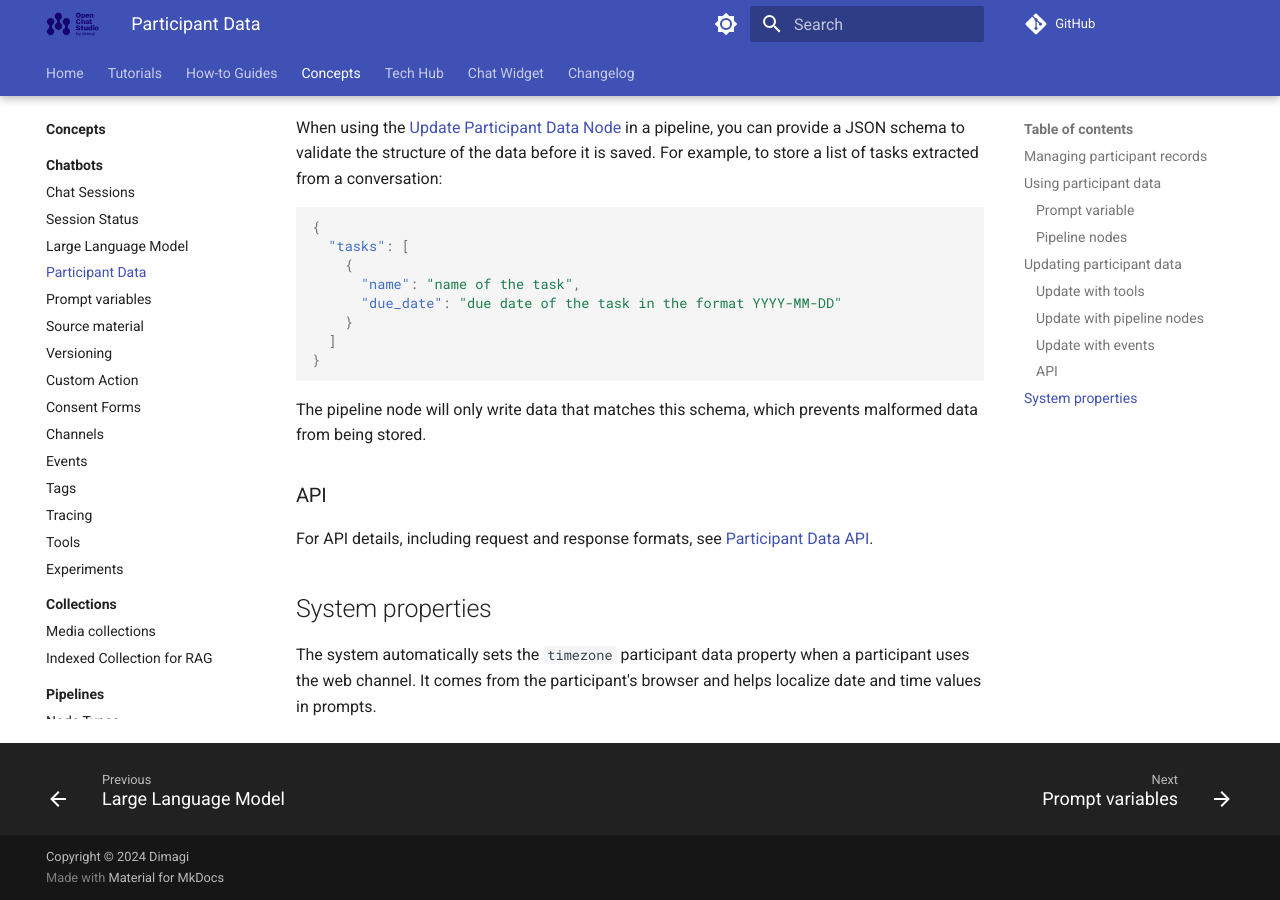
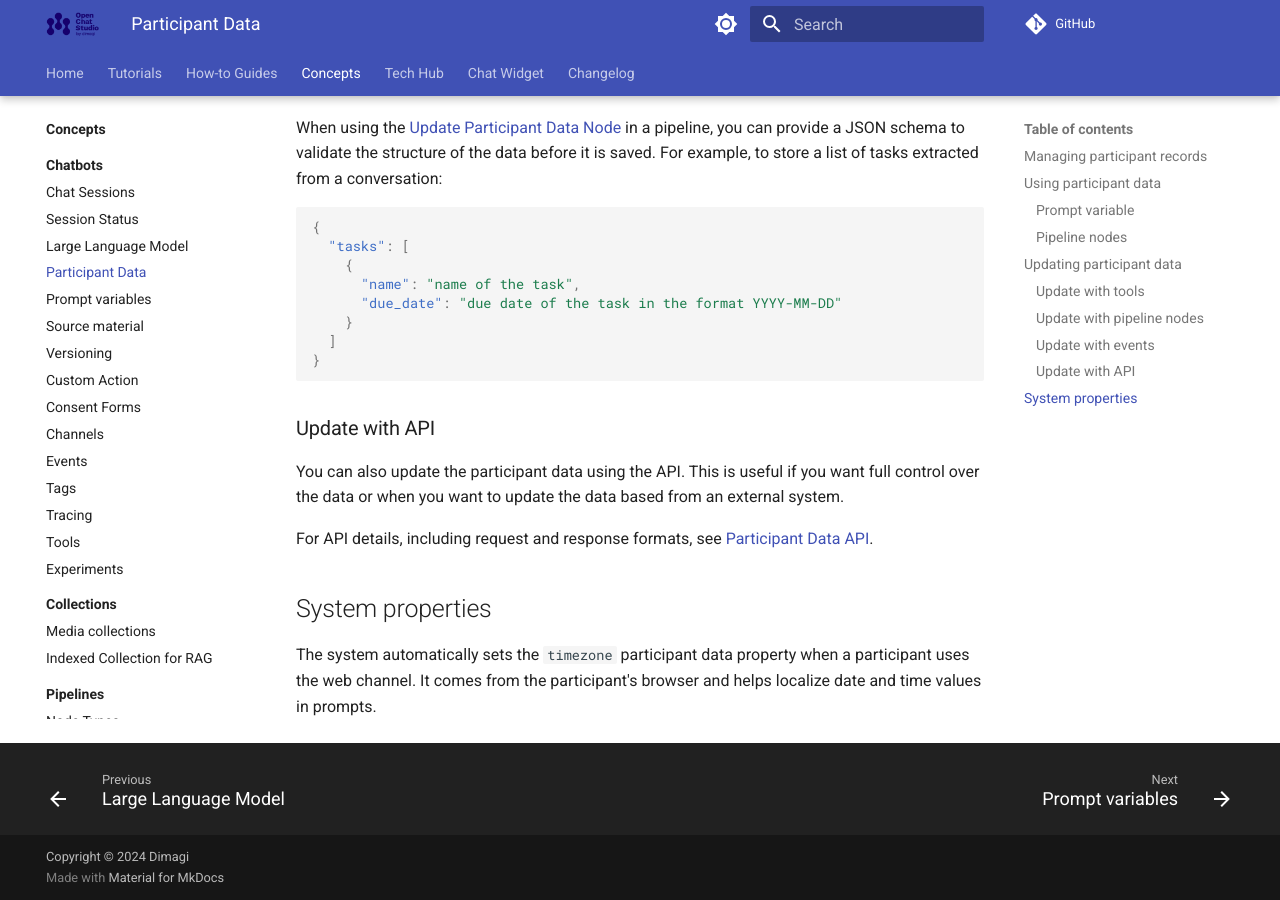
Before and after one commit to dimagi/open-chat-studio-docs, an MkDocs documentation site: the page built from docs/concepts/participant_data.md, in a window 1280 px wide and 900 px high, scrolled down 1515 px. Built offline with MkDocs 1.6.1 and Material for MkDocs 9.7.7, drawn with Linux system fonts in a browser that asks for light colours; a script that is not in the unit is left out; comment, search, counter and statistics services are not loaded; some of the changed text lies outside the part shown.

Commit message:
Review fixes - Removed confusion about schema & added into to API calling

````diff
--- a/docs/concepts/participant_data.md
+++ b/docs/concepts/participant_data.md
@@ -53,10 +53,9 @@ When using the [Update Participant Data Node](pipelines/nodes.md#update-particip
 }
 ```
 
-The pipeline node will only write data that matches this schema, which prevents malformed data from being stored.
+### Update with API
 
-
-### API
+You can also update the participant data using the API. This is useful if you want full control over the data or when you want to update the data based from an external system.
 
 For API details, including request and response formats, see [Participant Data API](../tech-hub/participant_data.md).
 
````
Also changed, not shown: other parts of docs/concepts/participant_data.md (+1 -1 lines).
